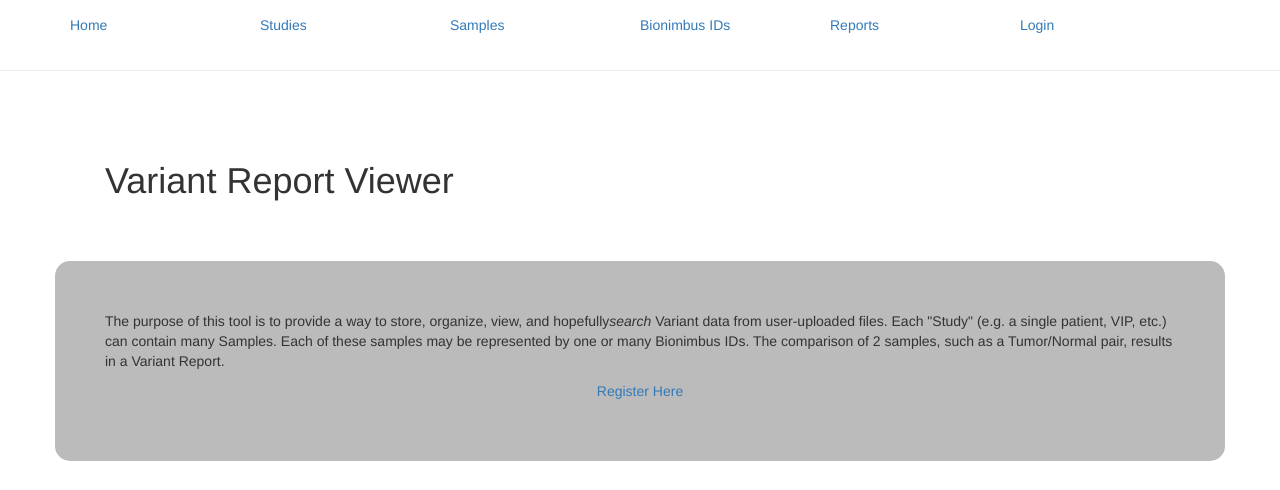
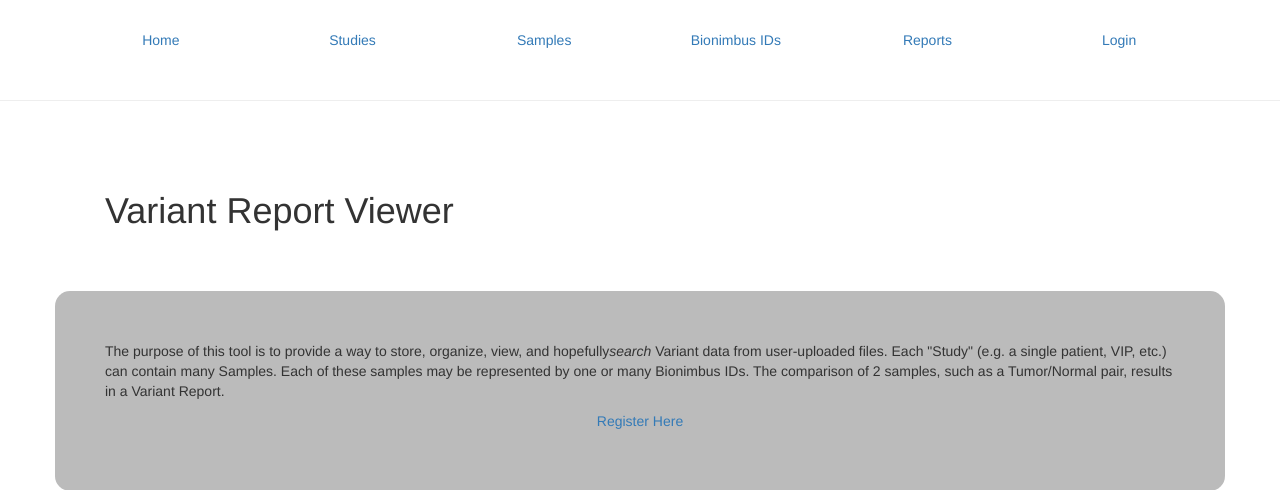
Before and after one commit to jgrundstad/Variant_Report_Viewer, a Django app: page /viewer/ in a window 1280 px wide. Shown: the top 490 px of the page. Run offline with Django 3.2, Linux system fonts and the light colour scheme; parts of the project's set-up code (start-up, migrations or seed data) failed here and were passed over; some libraries are stand-ins or nearby versions.

Commit message:
using bootstrap columns for header

```diff
--- a/igsb_report_viewer/viewer/templates/viewer/base.html
+++ b/igsb_report_viewer/viewer/templates/viewer/base.html
@@ -19,20 +19,18 @@
   </head>
   <body>
   <div id="body_wrapper">
-      <div id="header" class="container">
-	  <table id="header_table" style="width: 100%; height: 50px;">
-		<tr>
-          <td width=12%><a href="/viewer/">Home</a></td>
-          <td width=12%><a href="/viewer/new_study/">Studies</a></td>
-		  <td width=12%><a href="/viewer/new_sample/">Samples</a></td>
-		  <td width=12%><a href="/viewer/new_bionimbus_id/">Bionimbus IDs</a></td>
-		  <td width=12%><a href="/viewer/upload_report/">Reports</a></td>
+      <div id="header" class="container" style="padding: 10px;">
+          <style> .padded { margin:10px; padding: 10px; text-align: center;}</style>
+          <div class="col-sm-2"><div class="padded"><a href="/viewer/">Home</a></div></div>
+          <div class="col-sm-2"><div class="padded"><a href="/viewer/new_study/">Studies</a></div></div>
+		  <div class="col-sm-2"><div class="padded"><a href="/viewer/new_sample/">Samples</a></div></div>
+		  <div class="col-sm-2"><div class="padded"><a href="/viewer/new_bionimbus_id/">Bionimbus IDs</a></div></div>
+		  <div class="col-sm-2"><div class="padded"><a href="/viewer/upload_report/">Reports</a></div></div>
           {% if user.is_authenticated %}
-          <td width=12%><a href="/viewer/logout/">Logout</a></td>
+          <div class="col-sm-2"><div class="padded"><a href="/viewer/logout/">Logout</a></div></div>
           {% else %}
-          <td width=12%><a href="/viewer/login/">Login</a></td>
+          <div class="col-sm-2"><div class="padded"><a href="/viewer/login/">Login</a></div></div>
           {% endif %}
-		</tr>
 	  </table>
     </div>
     <hr>
```
